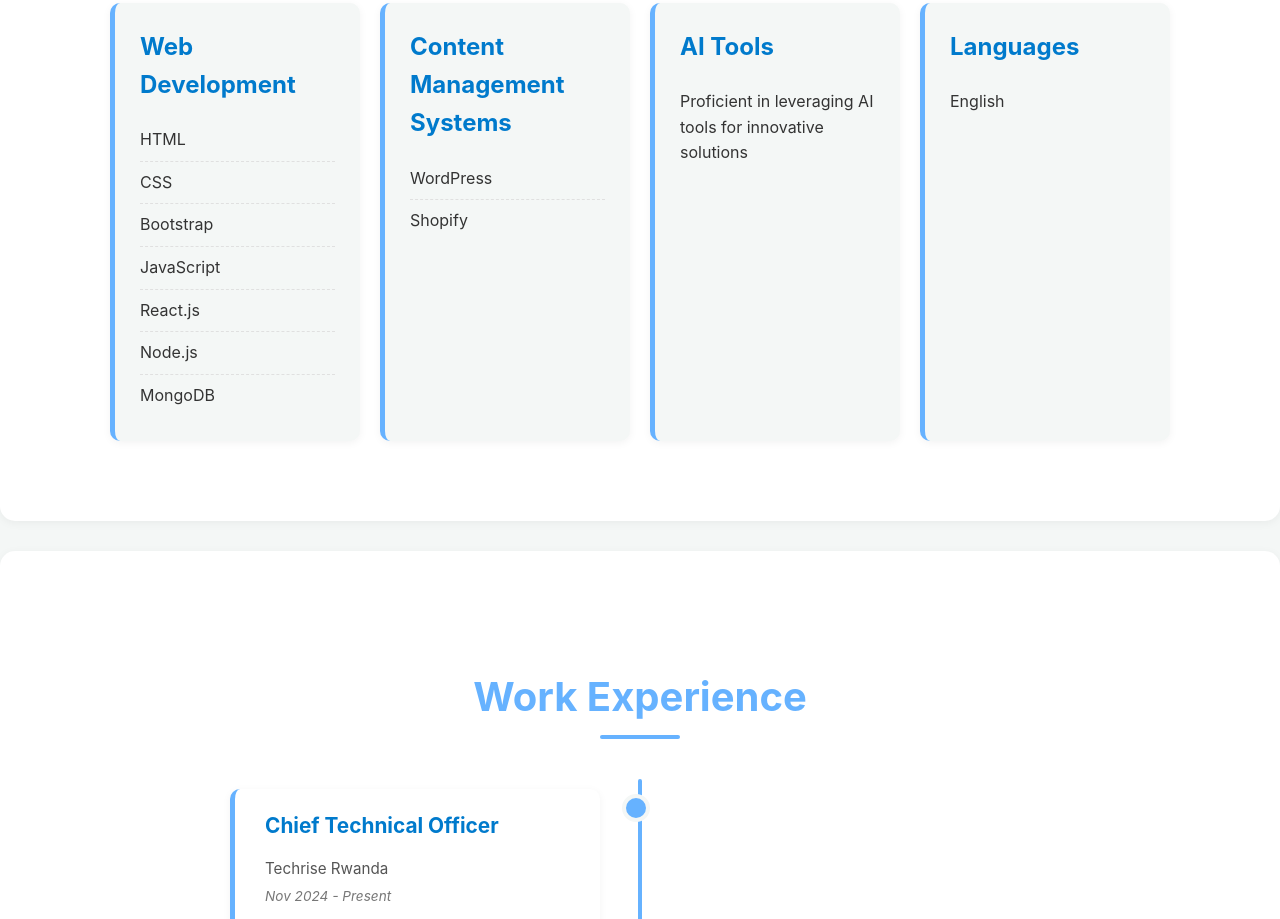
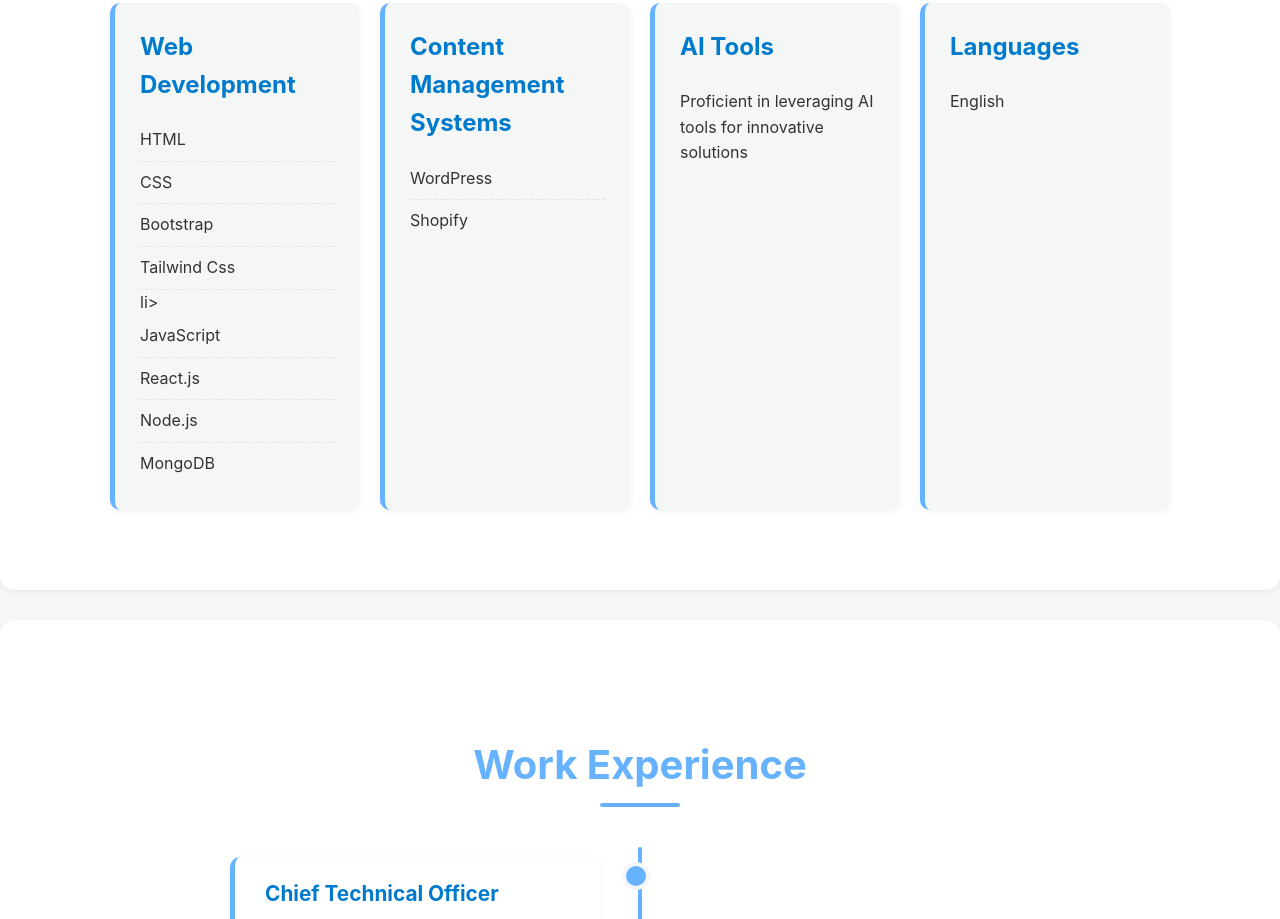
Before and after one commit to mugishagentil/my-portfolio, a plain HTML site: page Index.html in a window 1280 px wide. Shown: the part 1465-2384 px from the top of the page. Drawn offline with Linux system fonts and the light colour scheme.

Commit message:
Update Index.html

```diff
--- a/Index.html
+++ b/Index.html
@@ -471,6 +471,7 @@
                         <li>HTML</li>
                         <li>CSS</li>
                         <li>Bootstrap</li>
+                        <li>Tailwind Css</li>li>
                         <li>JavaScript</li>
                         <li>React.js</li>
                         <li>Node.js</li>
```
